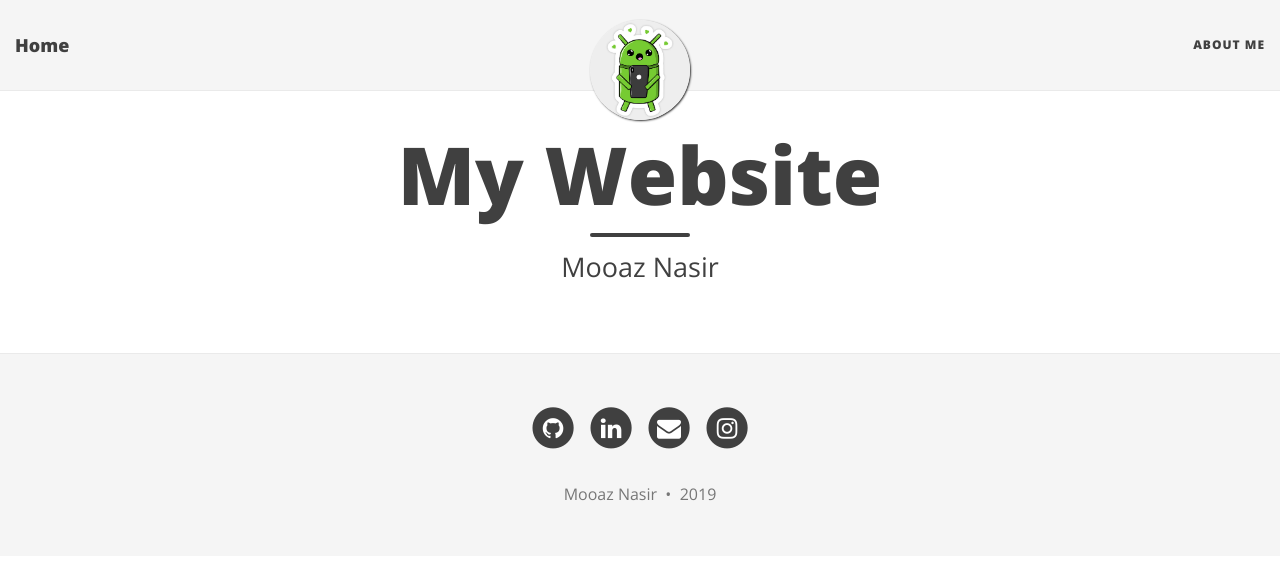
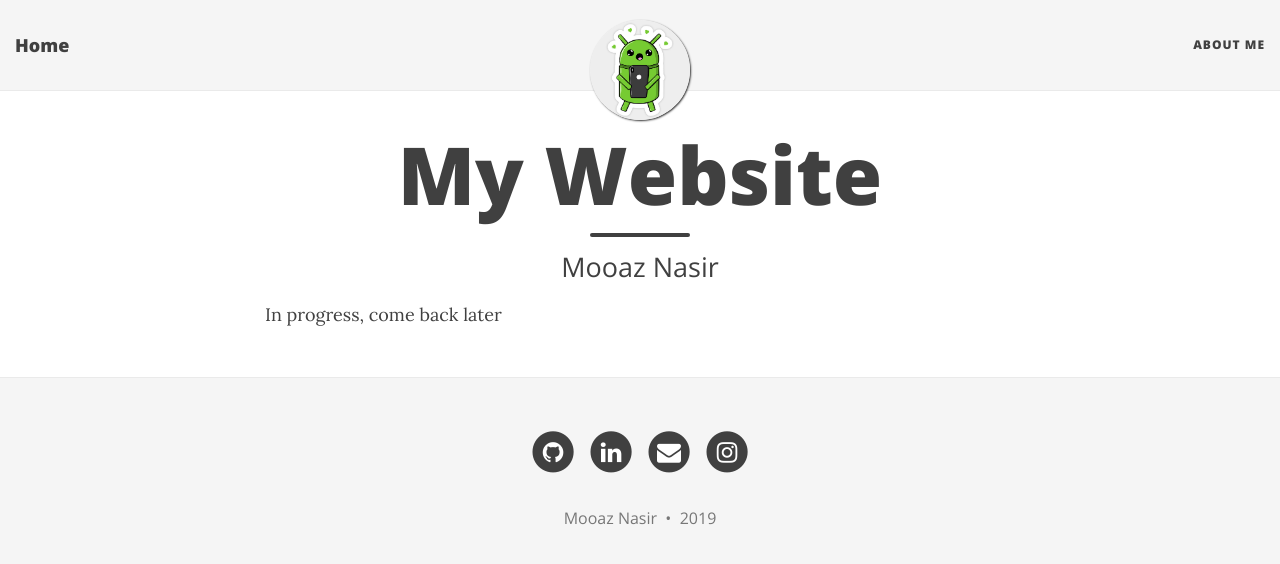
Before and after one commit to epicmanmoo/epicmanmoo.github.io, a Jekyll site: the page built from index.html, in a window 1280 px wide. Shown: the top 564 px of the page. Built offline with Jekyll 4.4.1, drawn with Linux system fonts in a browser that asks for light colours; nearby versions of some CDN libraries; the list of posts is cut into pages by our own code.

Commit message:
Update index.html

```diff
--- a/index.html
+++ b/index.html
@@ -4,5 +4,8 @@
 subtitle: Mooaz Nasir
 use-site-title: true
 ---
-<link rel="icon"
-     href="/img/favicon.PNG">
+<head>
+  <link rel="icon" href="/img/favicon.PNG" type= "image/png">
+</head>
+
+In progress, come back later
```
